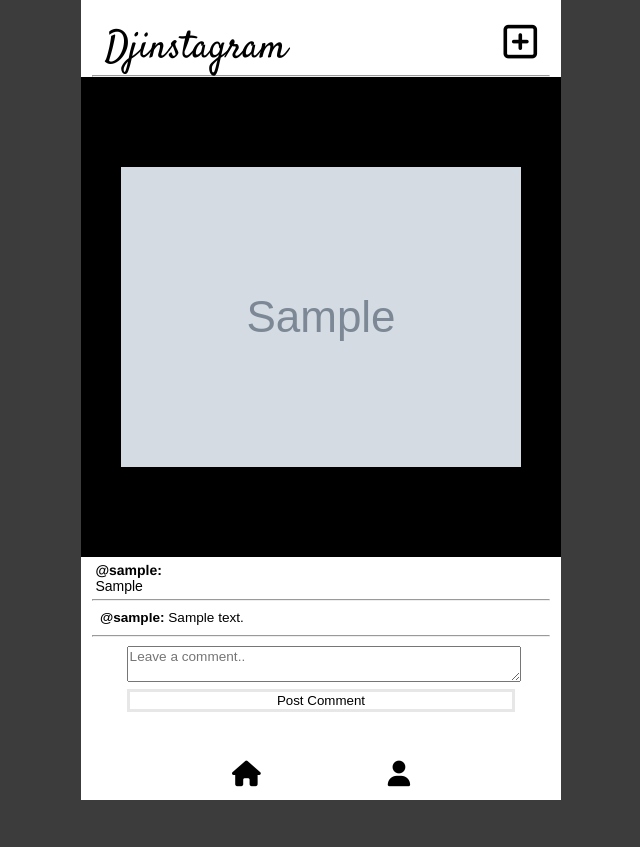
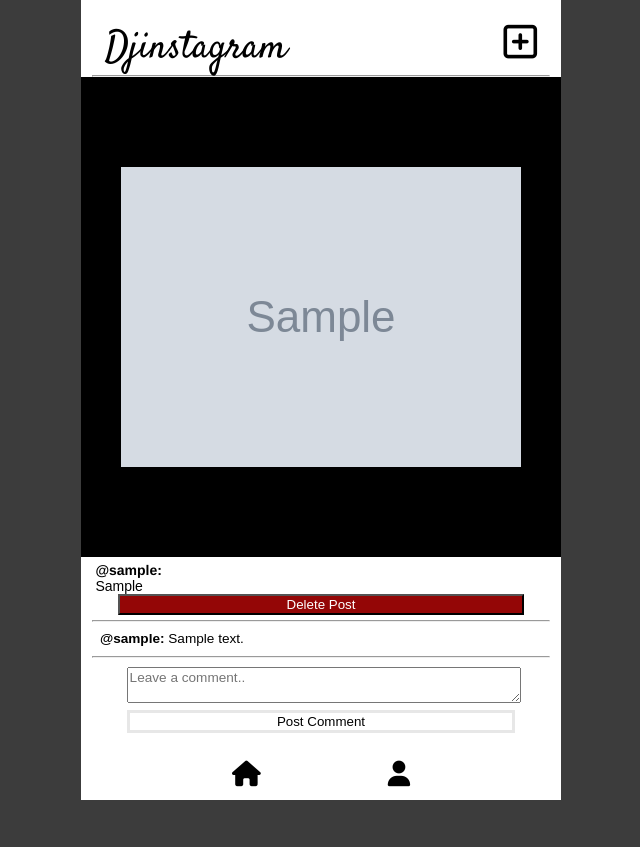
Before and after one commit to richclarke0/Djinstagram, a Django app: page /posts/1/ in a window 1280 px wide. Shown: the whole page, without its empty margins (319-959 px from the left). Run offline with Django 4.2, Linux system fonts and the light colour scheme; tables that the repository leaves empty hold one stand-in row (values such as "Sample post"); grey boxes marked "Sample" are stand-in pictures; some libraries are stand-ins or nearby versions.

Commit message:
adds delete button

```diff
--- a/main_app/static/css/style.css
+++ b/main_app/static/css/style.css
@@ -228,6 +228,11 @@ span.profile-realname {
 /*END style for profile*/
 
 /* Style for posts/<pk>/ (view comments/detail page) */
+.delete-post {
+  background-color: rgb(148, 6, 6);
+  color: white;
+}
+
 .empty-comments {
   font-family: var(--descriptive-text);
   font-style: italic;
--- a/main_app/templates/posts/comments.html
+++ b/main_app/templates/posts/comments.html
@@ -13,6 +13,7 @@
         <div class="post-description-text">
           <p>{{ post.caption }}</p>
         </div>
+        <input class="delete-post" type="submit" value="Delete Post">
     </div>
 
     <hr />
```
